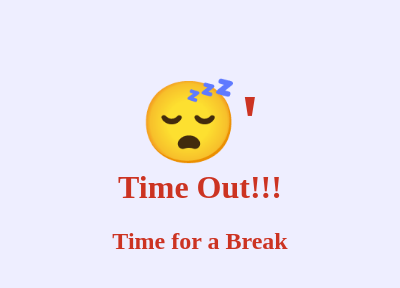
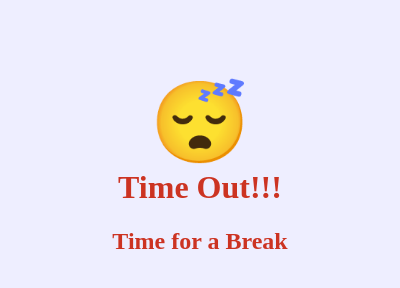
Before and after one commit to rakesh-gopal/work-timer, an Electron app: page src/index.html in a window 400 px wide. Drawn offline with Linux system fonts and the light colour scheme.

Commit message:
Removed a missed extra quote

```diff
--- a/src/index.html
+++ b/src/index.html
@@ -41,7 +41,7 @@
         </style>
     </head>
     <body>
-        <h1 class="icon"> 😴' </h1>
+        <h1 class="icon"> 😴 </h1>
         <h1 class="timeout">Time Out!!!</h1>
         <h2>Time for a Break</h2>
 
```
